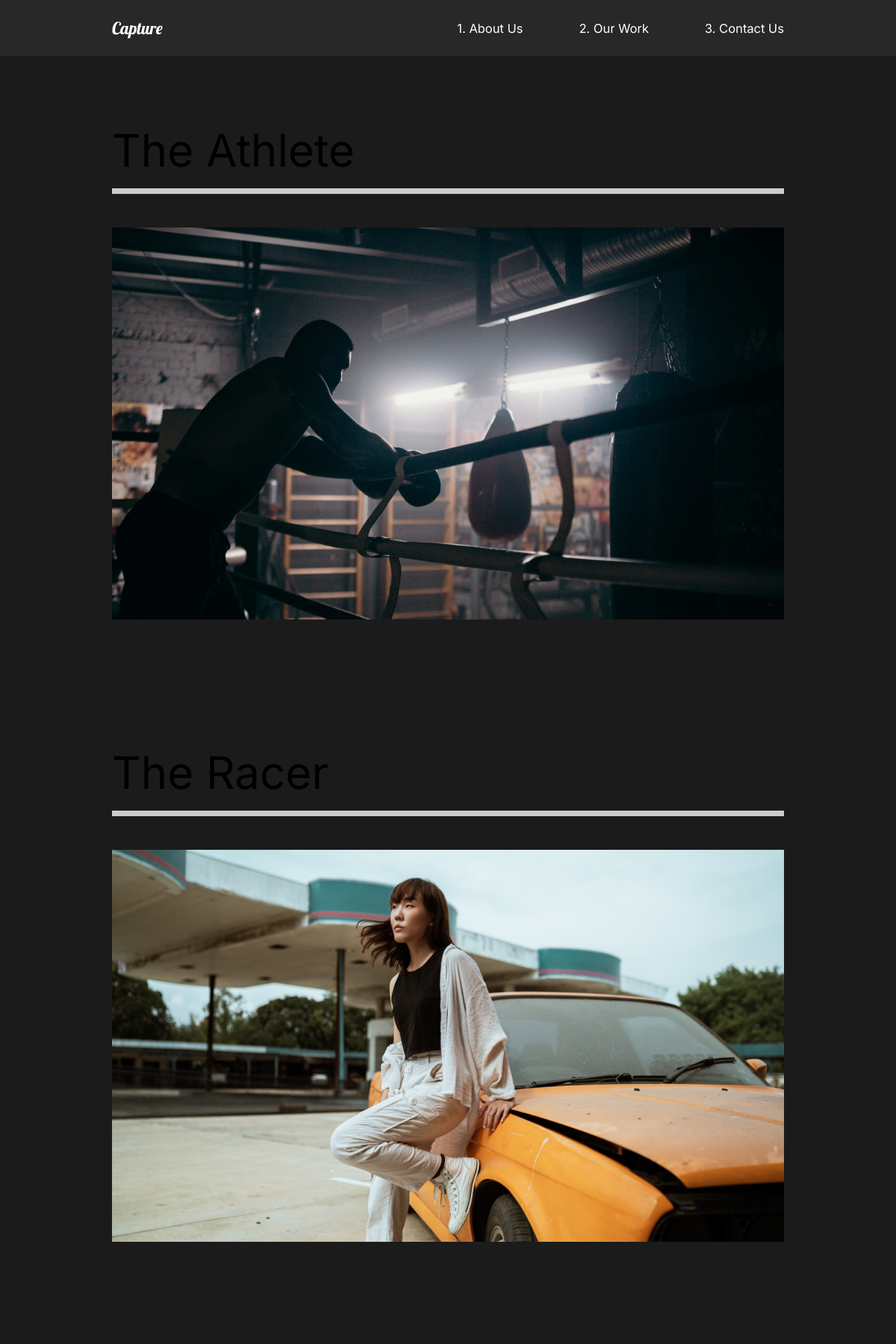
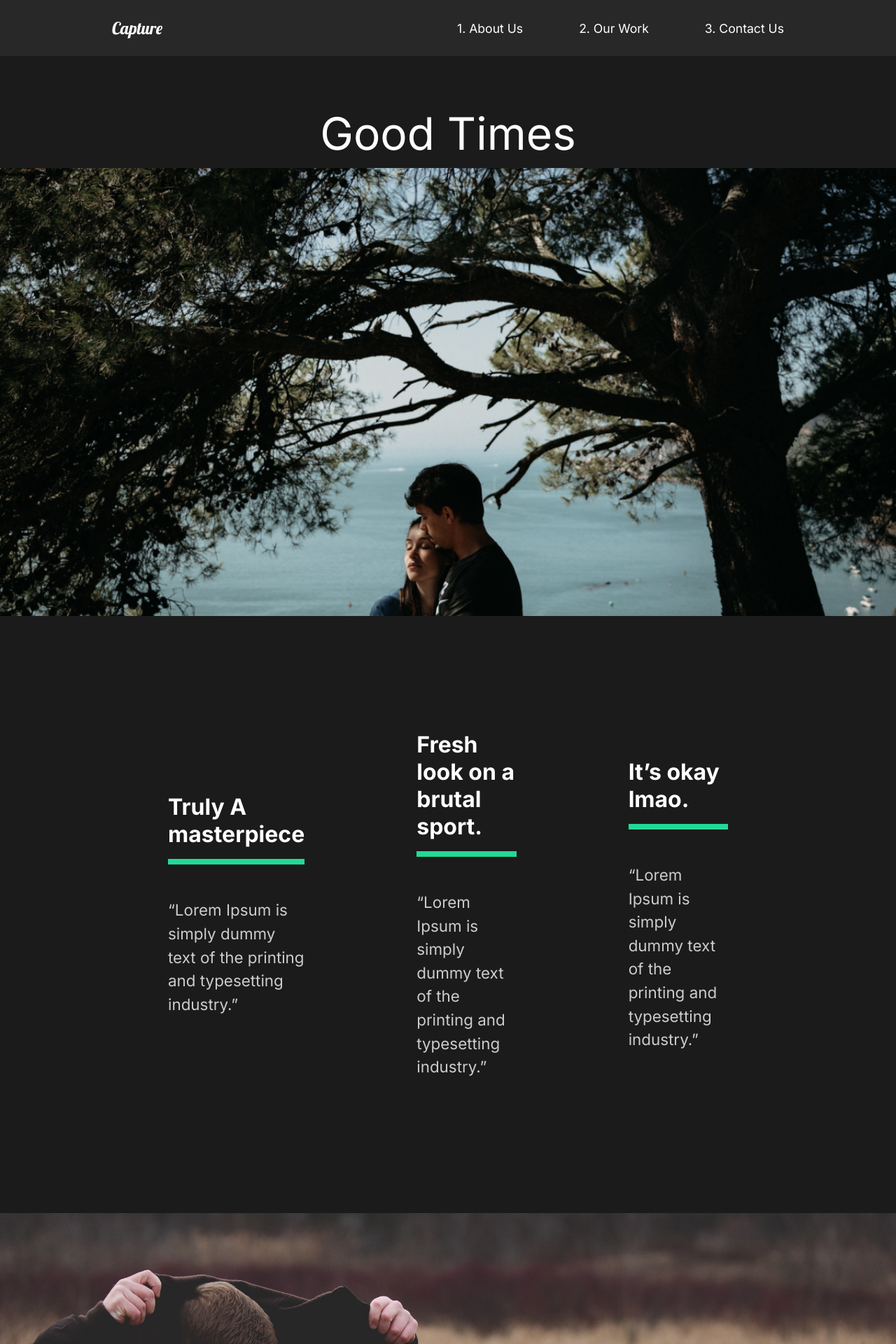
Before and after one commit to Aayushsrivastav/react-portfolio, a React (Create React App) app: page /work/good-times in a window 1280 px wide. Shown: the top 1920 px of the page at 70% size. Built offline with nearby package versions, Linux system fonts and the light colour scheme.

Commit message:
Added movie detail page

```diff
--- a/src/App.js
+++ b/src/App.js
@@ -5,6 +5,7 @@
 import AboutUs from './pages/AboutUs';
 import ContactUs from './pages/ContactUs';
 import OurWork from './pages/OurWork';
+import MovieDetail from './pages/MovieDetail';
 //Import Component
 import Nav from './components/Nav';
 //Global styling
@@ -19,8 +20,11 @@
         <Route path="/" exact>
           <AboutUs />
         </Route>
-        <Route path="/work">
+        <Route path="/work" exact>
           <OurWork />
+        </Route>
+        <Route path="/work/:id">
+          <MovieDetail />
         </Route>
         <Route path="/contact">
           <ContactUs />
--- /dev/null
+++ b/src/movieState.js
@@ -0,0 +1,81 @@
+//Import Images
+import athlete from './img/athlete-small.png';
+import goodtimes from './img/goodtimes-small.png';
+import theracer from './img/theracer-small.png';
+import athlete2 from './img/athlete2.png';
+import goodtimes2 from './img/good-times2.jpg';
+import theracer2 from './img/the-racer2.jpg';
+
+export const MovieState = () => {
+  return [
+    {
+      title: 'The Athlete',
+      mainImg: athlete,
+      secondaryImg: athlete2,
+      url: '/work/the-athlete',
+      awards: [
+        {
+          title: 'Truly A masterpiece',
+          description:
+            '“Lorem Ipsum is simply dummy text of the printing and typesetting industry.”',
+        },
+        {
+          title: 'Fresh look on a brutal sport.',
+          description:
+            '“Lorem Ipsum is simply dummy text of the printing and typesetting industry.”',
+        },
+        {
+          title: 'It’s okay lmao.',
+          description:
+            '“Lorem Ipsum is simply dummy text of the printing and typesetting industry.”',
+        },
+      ],
+    },
+    {
+      title: 'Good Times',
+      mainImg: goodtimes,
+      url: '/work/good-times',
+      secondaryImg: goodtimes2,
+      awards: [
+        {
+          title: 'Truly A masterpiece',
+          description:
+            '“Lorem Ipsum is simply dummy text of the printing and typesetting industry.”',
+        },
+        {
+          title: 'Fresh look on a brutal sport.',
+          description:
+            '“Lorem Ipsum is simply dummy text of the printing and typesetting industry.”',
+        },
+        {
+          title: 'It’s okay lmao.',
+          description:
+            '“Lorem Ipsum is simply dummy text of the printing and typesetting industry.”',
+        },
+      ],
+    },
+    {
+      title: 'The Racer',
+      mainImg: theracer,
+      url: '/work/the-racer',
+      secondaryImg: theracer2,
+      awards: [
+        {
+          title: 'Truly A masterpiece',
+          description:
+            '“Lorem Ipsum is simply dummy text of the printing and typesetting industry.”',
+        },
+        {
+          title: 'Fresh look on a brutal sport.',
+          description:
+            '“Lorem Ipsum is simply dummy text of the printing and typesetting industry.”',
+        },
+        {
+          title: 'It’s okay lmao.',
+          description:
+            '“Lorem Ipsum is simply dummy text of the printing and typesetting industry.”',
+        },
+      ],
+    },
+  ];
+};
--- /dev/null
+++ b/src/pages/MovieDetail.js
@@ -0,0 +1,105 @@
+import React, {useState, useEffect} from 'react';
+import styled from 'styled-components';
+import { useHistory } from 'react-router-dom';
+import {MovieState} from '../movieState';
+
+const MovieDetail = () => {
+    const history = useHistory();
+    const url = history.location.pathname;
+    const [movies, setMovies] = useState(MovieState);
+    const [movie, setMovie] = useState(null);
+
+    //useEffect
+    useEffect(() => {
+        const currentMovie = movies.filter((stateMovie) => stateMovie.url === url);
+        setMovie(currentMovie[0]);
+    }, [movies, url]);
+
+    return(
+        <>
+            {movie && (
+                <Details>
+                    <HeadLine>
+                        <h2>{movie.title}</h2>
+                        <img src={movie.mainImg} alt={movie.title}/>
+                    </HeadLine>
+                    <Awards>
+                        {movie.awards.map((award) => (
+                                <Award title={award.title} description={award.description} key={award.title}/>
+                        ))}
+                    </Awards>
+                    <ImageDisplay>
+                        <img src={movie.secondaryImg} alt={movie.title}/>
+                    </ImageDisplay>
+                </Details>
+            )}
+        </>
+    );
+}
+
+const Details = styled.div`
+    color: white;
+`;
+
+const HeadLine = styled.div`
+    min-height: 90vh;
+    padding-top:20vh;
+    position: relative;
+    h2{
+        position: absolute;
+        top: 10%;
+        left: 50%;
+        transform: translate(-50%, -10%)
+    }
+    img{
+        width: 100%;
+        height: 80vh;
+        object-fit: cover;
+    }
+`;
+
+const Awards = styled.div`
+    min-height:80vh;
+    display: flex;
+    margin: 5rem 10rem;
+    align-items: center;
+    justify-content: space-around;
+`;
+
+const StyledAward = styled.div`
+    padding: 5rem;
+    h3{
+        font-size: 2rem;
+    }
+    .line{
+        width: 100%;
+        background: #23d997;
+        height: 0.5rem;
+        margin: 1rem 0rem;
+    }
+    p{
+        padding: 2rem 0rem;
+    }
+`;
+
+const ImageDisplay = styled.div`
+    min-height: 50vh;
+    img{
+        width: 100%;
+        height: 100vh;
+        object-fit: cover;
+    }
+`;
+
+//Award Component
+const Award = ({title, description}) => {
+    return(
+        <StyledAward>
+            <h3>{title}</h3>
+            <div className="line"></div>
+            <p>{description}</p>
+        </StyledAward>
+    );
+}
+
+export default MovieDetail;
--- a/src/pages/OurWork.js
+++ b/src/pages/OurWork.js
@@ -13,21 +13,21 @@
             <Movie>
                 <h2>The Athlete</h2>
                 <div className="line"></div>
-                <Link>
-                    <img src={athlete} alt="Athlete"/>
+                <Link to="/work/the-athlete">
+                    <img src={athlete} alt="The Athlete"/>
                 </Link>
             </Movie>
             <Movie>
                 <h2>The Racer</h2>
                 <div className="line"></div>
-                <Link>
+                <Link to="/work/the-racer">
                     <img src={theracer} alt="The Racer"/>
                 </Link>
             </Movie>
             <Movie>
                 <h2>Good Times</h2>
                 <div className="line"></div>
-                <Link>
+                <Link to="/work/good-times">
                     <img src={goodtimes} alt="Good Times"/>
                 </Link>
             </Movie>
@@ -53,7 +53,7 @@
     }
     img{
         width: 100%;
-        height: 70vh;
+        height: 80vh;
         object-fit: cover;
     }
 `;
```
